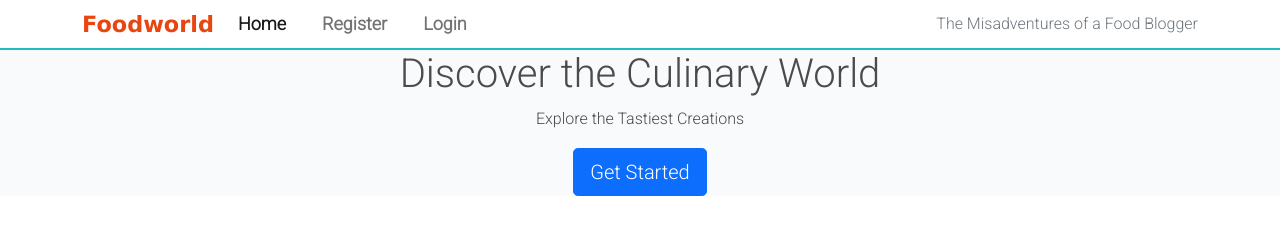
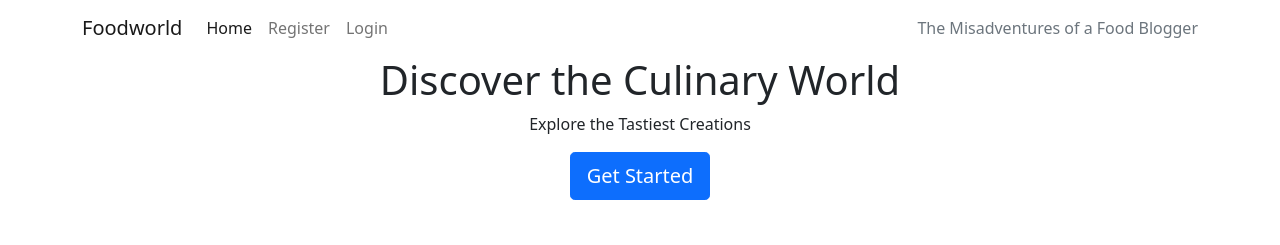
Before and after one commit to dutchmims/Food-World, a Django app: page / in a window 1280 px wide. Shown: the top 245 px of the page. Run offline with Django 3.2, Linux system fonts and the light colour scheme; data that the repository does not hold is empty; some libraries are stand-ins or nearby versions.

Commit message:
Cleaned up html, had conflicting nav in both base and index

```diff
--- a/templates/base.html
+++ b/templates/base.html
@@ -2,102 +2,50 @@
 
 <!DOCTYPE html>
 <html lang="en">
+
 <head>
     <meta charset="UTF-8">
     <meta http-equiv="X-UA-Compatible" content="IE=edge">
     <meta name="viewport" content="width=device-width, initial-scale=1.0">
     <meta name="description" content="A food blog site allowing users to share all things food">
-    <meta name="keywords" content="food, blog, posts, meat, desserts, pasta, soups">
+    <meta name="keywords" content="food, blog, posts, recipes, meat, fish, cheese, pasta, soups, stews">
     <link rel="icon" type="image/x-icon" href="{% static 'images/favicon.png' %}">
-    <title>{% block title %}Foodworld{% endblock title %}</title>
+    <title>{% block title %}Foodworld{% endblock %}</title>
+    <link rel="stylesheet" href="{% static 'css/styles.css' %}">
+    <!-- Include any additional CSS files here -->
 
     <!-- External CSS Stylesheets -->
     <link rel="stylesheet" href="https://cdn.jsdelivr.net/npm/bootstrap@5.0.1/dist/css/bootstrap.min.css"
         integrity="sha384-+0n0xVW2eSR5OomGNYDnhzAbDsOXxcvSN1TPprVMTNDbiYZCxYbOOl7+AMvyTG2x"
         crossorigin="anonymous">
     <link rel="stylesheet" href="https://cdnjs.cloudflare.com/ajax/libs/font-awesome/5.15.3/css/all.min.css">
-    <link rel="stylesheet" href="https://kit.fontawesome.com/7009ec3e44.js" crossorigin="anonymous">
-    <link rel="stylesheet" href="{% static 'css/style.css' %}">
-
-    <!-- Google Fonts -->
     <link href="https://fonts.googleapis.com/css2?family=Roboto:wght@300&display=swap" rel="stylesheet">
     <link href="https://fonts.googleapis.com/css2?family=Lato:wght@300;700&display=swap" rel="stylesheet">
     <link href="https://fonts.googleapis.com/css2?family=Pacifico&display=swap" rel="stylesheet">
 
+    <!-- Fontawesome -->
     <script src="https://kit.fontawesome.com/7009ec3e44.js" crossorigin="anonymous"></script>
-
-    <!-- Internal CSS Styles -->
-    <style>
-        /* Global Styles */
-        body {
-            background-color: #F9FAFC;
-            color: #4A4A4F;
-            font-family: 'Roboto', sans-serif; /* Use a contemporary font */
-        }
-
-        /* Brand */
-        .brand {
-            font-size: 1.4rem;
-            font-weight: 700;
-            color: #E84610; /* Keep the desired color */
-            font-family: 'Verdana', sans-serif; /* Change to the desired font */
-        }
-
-        /* Navbar */
-        .navbar {
-            background-color: #fff;
-            border-bottom: 2px solid #23BBBB;
-        }
-
-        .navbar-brand {
-            color: #E84610;
-            font-weight: bold;
-            font-size: 1.5rem;
-        }
-
-        .navbar-toggler-icon {
-            background-color: #E84610;
-        }
-
-        .navbar-nav .nav-link {
-            color: #4A4A4F;
-            font-weight: 600;
-        }
-
-        .navbar-nav .nav-link.active {
-            color: #E84610;
-        }
-
-        /* Alerts */
-        .alert {
-            margin: 10px 0;
-            border: none;
-        }
-
-        .alert-primary {
-            background-color: #23BBBB;
-            color: #fff;
-        }
-
-        /* Footer */
-        .footer {
-            background-color: #445261;
-            color: #fff;
-            text-align: center;
-            padding: 20px;
-        }
-
-        .footer i {
-            font-size: 24px;
-            margin: 0 10px;
-            color: #E84610;
-        }
-    </style>
 </head>
 
 <body class="d-flex flex-column h-100 main-bg">
 
-    <!-- Navbar -->
+    <!-- Alerts -->
+    <div class="container">
+        <div class="row">
+            <div class="col-md-8 offset-md-2">
+                {% for message in messages %}
+                    <div class="alert {{ message.tags }} alert-dismissible fade show" id="msg" role="alert">
+                        {{ message | safe }}
+                        <button type="button" class="btn-close" data-bs-dismiss="alert" aria-label="Close"></button>
+                    </div>
+                {% endfor %}
+            </div>
+        </div>
+    </div>
+
+    <header>
+        <nav>
+            <!-- Your navigation menu goes here -->
             <nav class="navbar navbar-expand-lg navbar-light bg-white">
                 <div class="container">
                     <a class="navbar-brand" href="{% url 'home' %}">
@@ -131,26 +79,13 @@
                     </div>
                 </div>
             </nav>
+        </nav>
+    </header>
 
-    <!-- Alerts -->
-    <div class="container">
-        <div class="row">
-            <div class="col-md-8 offset-md-2">
-                {% for message in messages %}
-                    <div class="alert {{ message.tags }} alert-dismissible fade show" id="msg" role="alert">
-                        {{ message | safe }}
-                        <button type="button" class="btn-close" data-bs-dismiss="alert" aria-label="Close"></button>
-                    </div>
-                {% endfor %}
-            </div>
-        </div>
-    </div>
-
-    <!-- Main Content -->
     <main class="flex-shrink-0 main-bg">
         {% block content %}
-        <!-- Content Goes Here -->
-        {% endblock content %}
+            <!-- Content for individual pages will be inserted here -->
+        {% endblock %}
     </main>
 
     <!-- Footer -->
@@ -179,9 +114,11 @@
     </footer>
 
     <!-- Bootstrap JavaScript -->
+    <script src="{% static 'js/main.js' %}"></script>
     <script src="https://cdn.jsdelivr.net/npm/bootstrap@5.2.2/dist/js/bootstrap.bundle.min.js"
-    integrity="sha384-OERcA2EqjJCMA+/3y+gxIOqMEjwtxJY7qPCqsdltbNJuaOe923+mo//f6V8Qbsw3" crossorigin="anonymous">
-    </script>
+        integrity="sha384-OERcA2EqjJCMA+/3y+gxIOqMEjwtxJY7qPCqsdltbNJuaOe923+mo//f6V8Qbsw3"
+        crossorigin="anonymous"></script>
 
 </body>
+
 </html>
```
Lines whose indentation alone changed are shown as unchanged.
